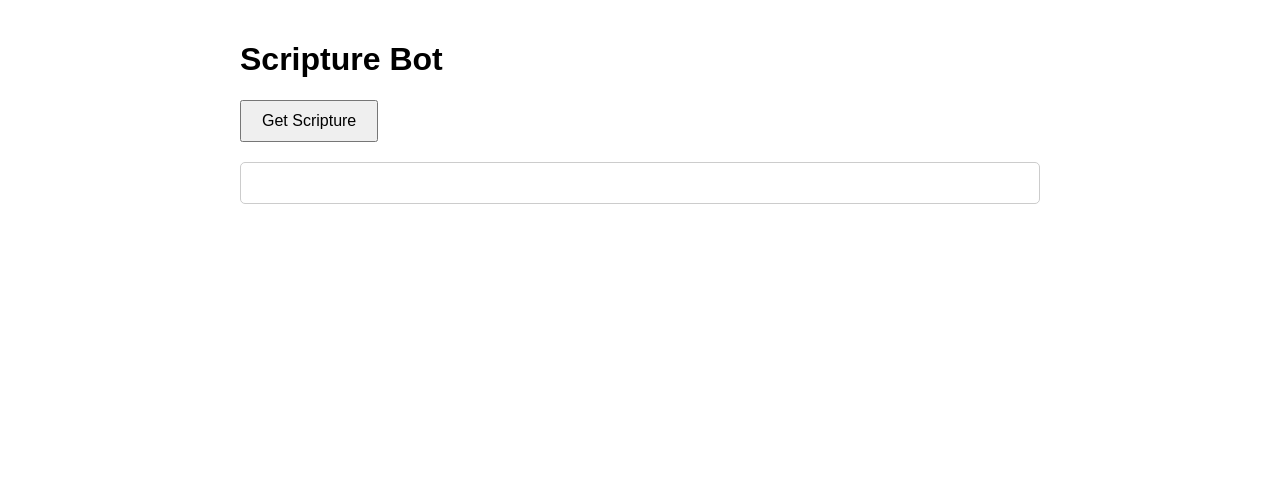
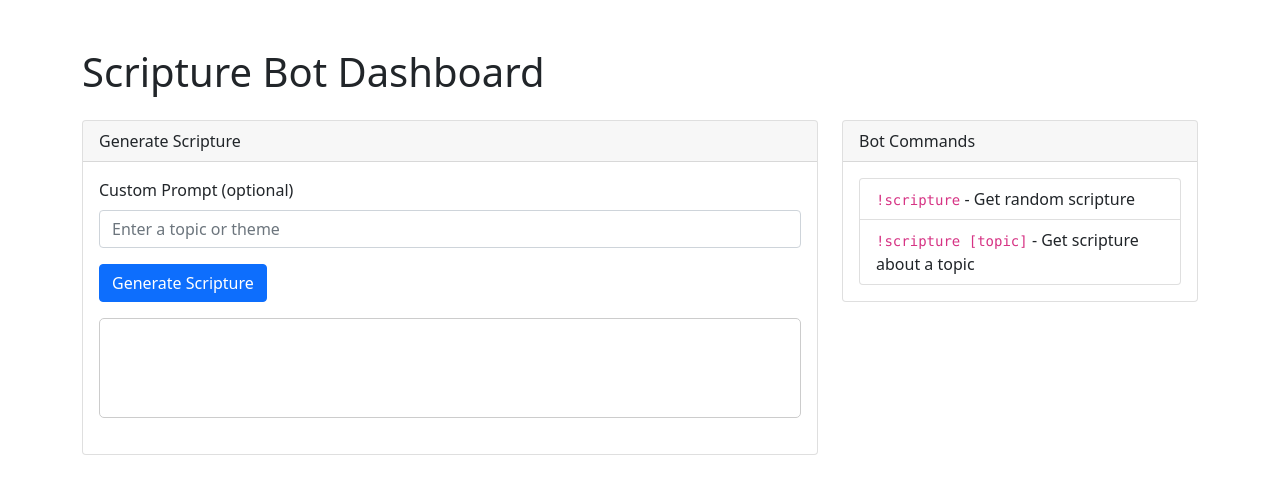
Before and after one commit to somewhatconnected/scripture-bot, a website: page public/index.html in a window 1280 px wide. Drawn offline with nearby package versions, Linux system fonts and the light colour scheme.

Commit message:
Add enhanced features: custom prompts, error handling, and web dashboard

```diff
--- a/public/index.html
+++ b/public/index.html
@@ -3,41 +3,82 @@
 <head>
     <meta charset="UTF-8">
     <meta name="viewport" content="width=device-width, initial-scale=1.0">
-    <title>Scripture Bot</title>
+    <title>Scripture Bot Dashboard</title>
+    <link href="https://cdn.jsdelivr.net/npm/bootstrap@5.1.3/dist/css/bootstrap.min.css" rel="stylesheet">
     <style>
-        body {
-            font-family: Arial, sans-serif;
-            max-width: 800px;
-            margin: 0 auto;
-            padding: 20px;
-        }
         .scripture-container {
             margin: 20px 0;
             padding: 20px;
             border: 1px solid #ccc;
             border-radius: 5px;
-        }
-        button {
-            padding: 10px 20px;
-            font-size: 16px;
-            cursor: pointer;
+            min-height: 100px;
         }
     </style>
 </head>
 <body>
-    <h1>Scripture Bot</h1>
-    <button onclick="getScripture()">Get Scripture</button>
-    <div id="scripture" class="scripture-container"></div>
+    <div class="container mt-5">
+        <h1>Scripture Bot Dashboard</h1>
+
+        <div class="row mt-4">
+            <div class="col-md-8">
+                <div class="card">
+                    <div class="card-header">
+                        Generate Scripture
+                    </div>
+                    <div class="card-body">
+                        <div class="mb-3">
+                            <label for="prompt" class="form-label">Custom Prompt (optional)</label>
+                            <input type="text" class="form-control" id="prompt" placeholder="Enter a topic or theme">
+                        </div>
+                        <button onclick="getScripture()" class="btn btn-primary">Generate Scripture</button>
+                        <div id="scripture" class="scripture-container mt-3"></div>
+                    </div>
+                </div>
+            </div>
+
+            <div class="col-md-4">
+                <div class="card">
+                    <div class="card-header">
+                        Bot Commands
+                    </div>
+                    <div class="card-body">
+                        <ul class="list-group">
+                            <li class="list-group-item"><code>!scripture</code> - Get random scripture</li>
+                            <li class="list-group-item"><code>!scripture [topic]</code> - Get scripture about a topic</li>
+                        </ul>
+                    </div>
+                </div>
+            </div>
+        </div>
+    </div>
 
     <script>
         async function getScripture() {
+            const prompt = document.getElementById('prompt').value.trim();
+            const scriptureDiv = document.getElementById('scripture');
+            scriptureDiv.textContent = 'Loading...';
+
             try {
-                const response = await fetch('/api/scripture');
+                const endpoint = prompt ? '/api/scripture/custom' : '/api/scripture';
+                const response = await fetch(endpoint, {
+                    method: prompt ? 'POST' : 'GET',
+                    headers: {
+                        'Content-Type': 'application/json'
+                    },
+                    body: prompt ? JSON.stringify({ prompt }) : undefined
+                });
+
                 const data = await response.json();
-                document.getElementById('scripture').textContent = data.scripture;
+                if (data.error) {
+                    scriptureDiv.textContent = `Error: ${data.error}`;
+                    scriptureDiv.style.color = 'red';
+                } else {
+                    scriptureDiv.textContent = data.scripture;
+                    scriptureDiv.style.color = 'black';
+                }
             } catch (error) {
-                console.error('Error:', error);
-                document.getElementById('scripture').textContent = 'Failed to fetch scripture';
+                scriptureDiv.textContent = 'Failed to fetch scripture';
+                scriptureDiv.style.color = 'red';
             }
         }
     </script>
```
Also changed, not shown: bot.js (+39 -7 lines), generateScripture.js (+21 -11 lines), web-ui.js (+13 -1 lines).
